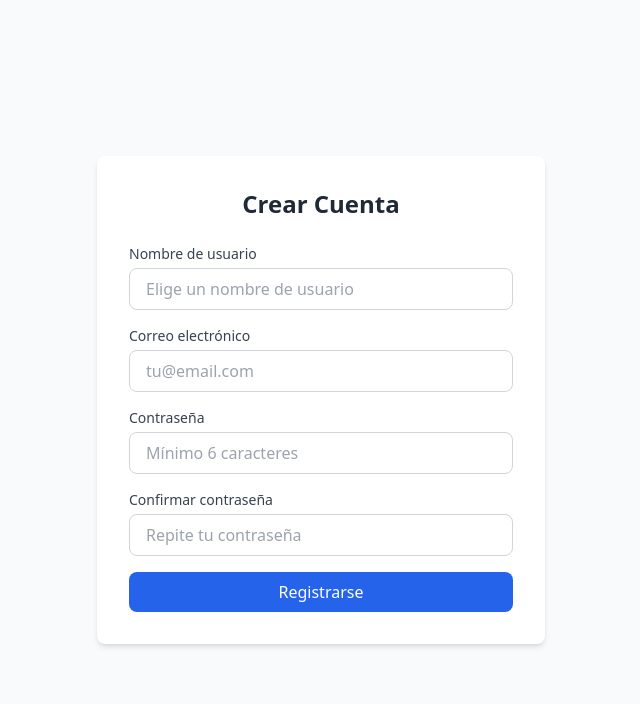
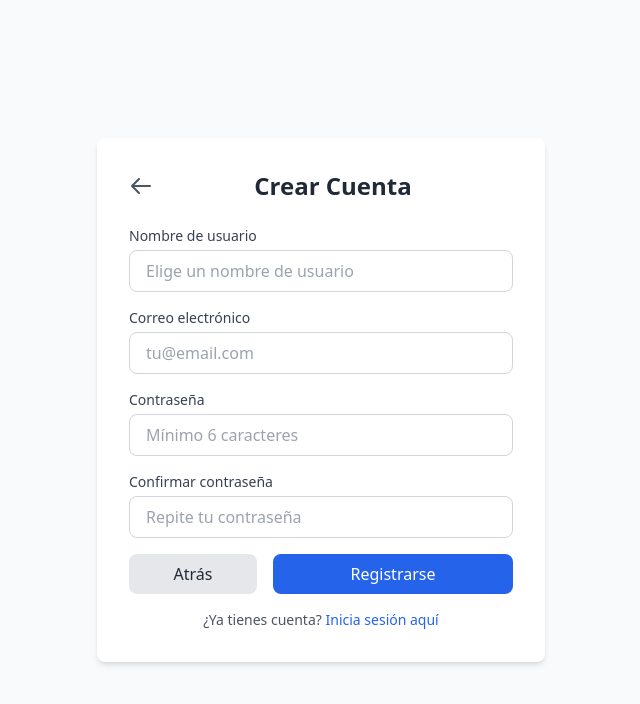
Before and after one commit to CasMonDavid/Proyecto-chat, a React (Create React App) app in the folder Frontend/: page / in a window 1280 px wide. Both pictures are taken after a click on the button "Regístrate aquí". Shown: the top 704 px of the page, without its empty margins (319-959 px from the left). Built offline with nearby package versions, Linux system fonts and the light colour scheme.

Commit message:
BOTONES DE VOLVER
Boton de volver integrados y el de cerrado de sesion

```diff
--- a/Frontend/src/App.js
+++ b/Frontend/src/App.js
@@ -13,6 +13,7 @@ const App = () => {
     email: ''
   });
   const [roomName, setRoomName] = useState('');
+
 
   const handleLogin = (credentials) => {
     // Extraemos solo los datos necesarios para el estado
@@ -58,7 +59,10 @@ const App = () => {
         />
       )}
       {currentView === 'register' && (
-        <AuthRegisterForm onRegister={handleRegister} />
+        <AuthRegisterForm
+        onRegister={handleRegister}
+        onSwitchToLogin={() => setCurrentView('login')}
+       />
       )}
       {currentView === 'home' && (
         <ChatHome
@@ -66,6 +70,8 @@ const App = () => {
           onJoinChat={handleJoinChat}
           onCreateChat={handleCreateChat}
           onlineUsers={onlineUsers}
+          onLogout={() => setCurrentView('login')}
+
         />
       )}
       {currentView === 'chat' && (
--- a/Frontend/src/components/AuthRegisterForm.js
+++ b/Frontend/src/components/AuthRegisterForm.js
@@ -1,6 +1,6 @@
 import React, { useState } from 'react';
 
-const AuthRegisterForm = ({ onRegister }) => {
+const AuthRegisterForm = ({ onRegister, onSwitchToLogin }) => {
   const [formData, setFormData] = useState({
     username: '',
     email: '',
@@ -61,7 +61,17 @@ const AuthRegisterForm = ({ onRegister }) => {
     <div className="min-h-screen flex items-center justify-center bg-gray-50 p-4">
       <div className="w-full max-w-md">
         <div className="bg-white p-8 rounded-lg shadow-md">
-          <h2 className="text-2xl font-bold text-center text-gray-800 mb-6">Crear Cuenta</h2>
+          <div className="flex justify-between items-center mb-6">
+            <button
+              onClick={onSwitchToLogin}
+              className="text-gray-600 hover:text-gray-800 transition"
+            >
+              <svg xmlns="http://www.w3.org/2000/svg" className="h-6 w-6" fill="none" viewBox="0 0 24 24" stroke="currentColor">
+                <path strokeLinecap="round" strokeLinejoin="round" strokeWidth={2} d="M10 19l-7-7m0 0l7-7m-7 7h18" />
+              </svg>
+            </button>
+            <h2 className="text-2xl font-bold text-center text-gray-800 flex-grow">Crear Cuenta</h2>
+          </div>
 
           <form onSubmit={handleSubmit} className="space-y-4">
             <div>
@@ -128,10 +138,18 @@ const AuthRegisterForm = ({ onRegister }) => {
               {errors.confirmPassword && <p className="mt-1 text-sm text-red-600">{errors.confirmPassword}</p>}
             </div>
 
+            <div className="flex space-x-4">
+              <button
+                type="button"
+                onClick={onSwitchToLogin}
+                className="w-1/3 py-2 px-4 bg-gray-200 text-gray-800 rounded-lg hover:bg-gray-300 transition"
+              >
+                Atrás
+              </button>
               <button
                 type="submit"
                 disabled={isLoading}
-              className={`w-full py-2 px-4 rounded-lg text-white font-medium ${isLoading ? 'bg-blue-400' : 'bg-blue-600 hover:bg-blue-700'} transition flex justify-center items-center`}
+                className={`flex-grow py-2 px-4 rounded-lg text-white font-medium ${isLoading ? 'bg-blue-400' : 'bg-blue-600 hover:bg-blue-700'} transition flex justify-center items-center`}
               >
                 {isLoading ? (
                   <>
@@ -143,7 +161,18 @@ const AuthRegisterForm = ({ onRegister }) => {
                   </>
                 ) : 'Registrarse'}
               </button>
+            </div>
           </form>
+
+          <div className="mt-4 text-center text-sm text-gray-600">
+            ¿Ya tienes cuenta?{' '}
+            <button
+              onClick={onSwitchToLogin}
+              className="text-blue-600 hover:text-blue-800 hover:underline focus:outline-none font-medium"
+            >
+              Inicia sesión aquí
+            </button>
+          </div>
         </div>
       </div>
     </div>
@@ -151,5 +180,3 @@ const AuthRegisterForm = ({ onRegister }) => {
 };
 
 export default AuthRegisterForm;
-
-// DONE
--- a/Frontend/src/components/ChatHome.js
+++ b/Frontend/src/components/ChatHome.js
@@ -1,7 +1,22 @@
 import React, { useState } from 'react';
 
-const ChatHome = ({ username, onJoinChat, onCreateChat, onlineUsers }) => {
+const ChatHome = ({ username, onJoinChat, onCreateChat, onlineUsers, onLogout }) => {
   const [roomName, setRoomName] = useState('');
+  const [error, setError] = useState('');
+
+  const handleJoin = () => {
+    if (roomName.trim().length < 4) {
+      setError('El nombre del chat debe tener al menos 4 caracteres.');
+      return;
+    }
+    setError('');
+    onJoinChat(roomName);
+  };
+
+  const handleCreate = () => {
+    setError('');
+    onCreateChat(); // No necesita validar roomName
+  };
 
   return (
     <div className="min-h-screen bg-gray-50 p-6">
@@ -9,6 +24,12 @@ const ChatHome = ({ username, onJoinChat, onCreateChat, onlineUsers }) => {
         <div className="flex justify-between items-center mb-8">
           <h1 className="text-2xl font-bold">ChatLAN</h1>
           <div className="text-sm text-gray-600">Hola, {username}</div>
+              <button
+              onClick={onLogout}
+              className="text-sm text-red-600 hover:text-red-800 font-semibold"
+              >
+                Cerrar sesión
+              </button>
         </div>
 
         <div className="grid grid-cols-1 md:grid-cols-2 gap-6">
@@ -23,18 +44,21 @@ const ChatHome = ({ username, onJoinChat, onCreateChat, onlineUsers }) => {
                 onChange={(e) => setRoomName(e.target.value)}
               />
               <button
-                onClick={() => onJoinChat(roomName)}
+                onClick={handleJoin}
                 className="px-4 py-2 bg-blue-600 text-white rounded-r-lg hover:bg-blue-700 transition"
               >
                 Unirse
               </button>
             </div>
+            {error && (
+              <p className="text-red-600 text-sm mt-2">{error}</p>
+            )}
           </div>
 
           <div className="bg-white p-6 rounded-lg shadow">
             <h2 className="text-xl font-semibold mb-4">Crear Nuevo Chat</h2>
             <button
-              onClick={onCreateChat}
+              onClick={handleCreate}
               className="w-full py-2 px-4 bg-green-600 text-white rounded-lg hover:bg-green-700 transition"
             >
               Crear Sala de Chat
```
Lines whose indentation alone changed are shown as unchanged.
